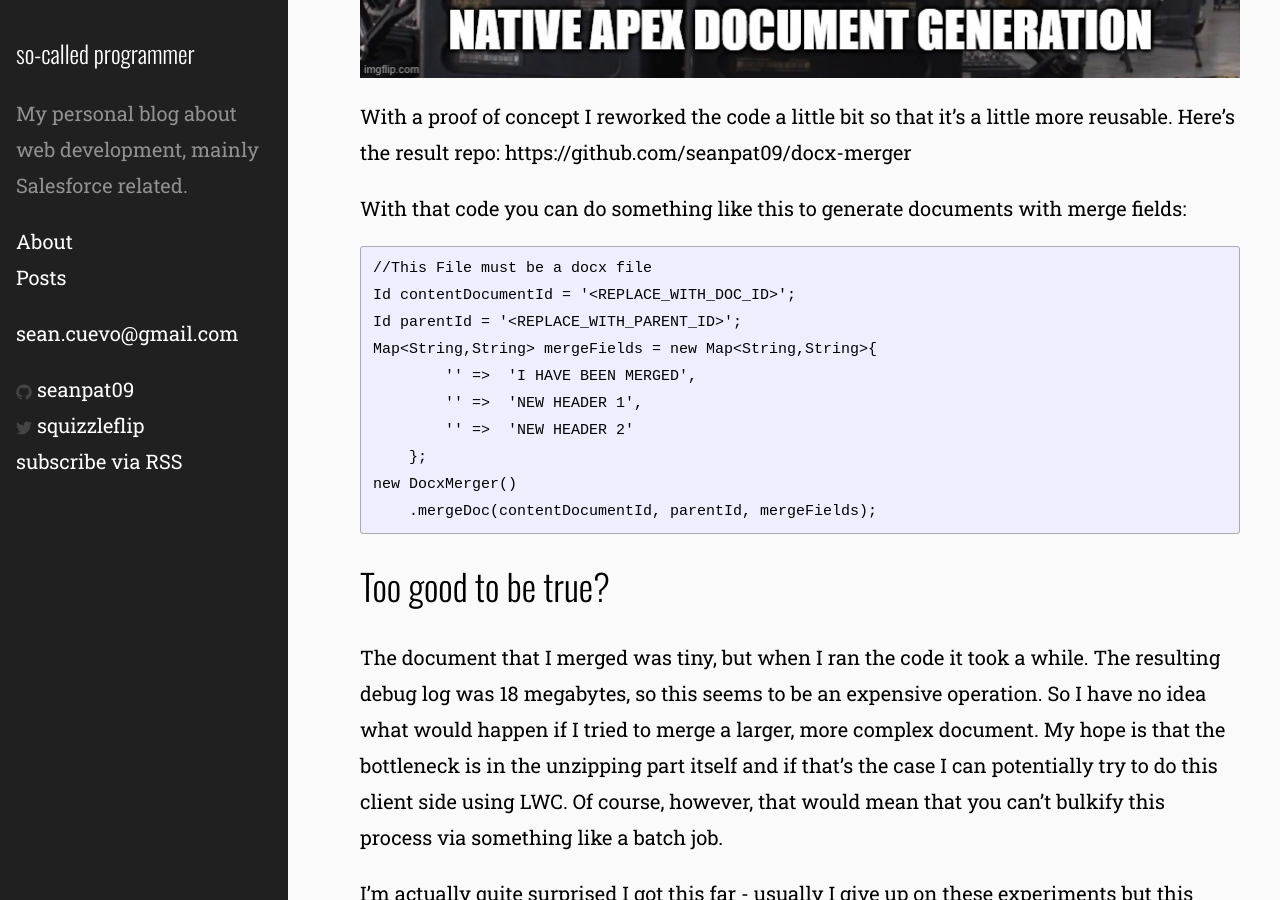
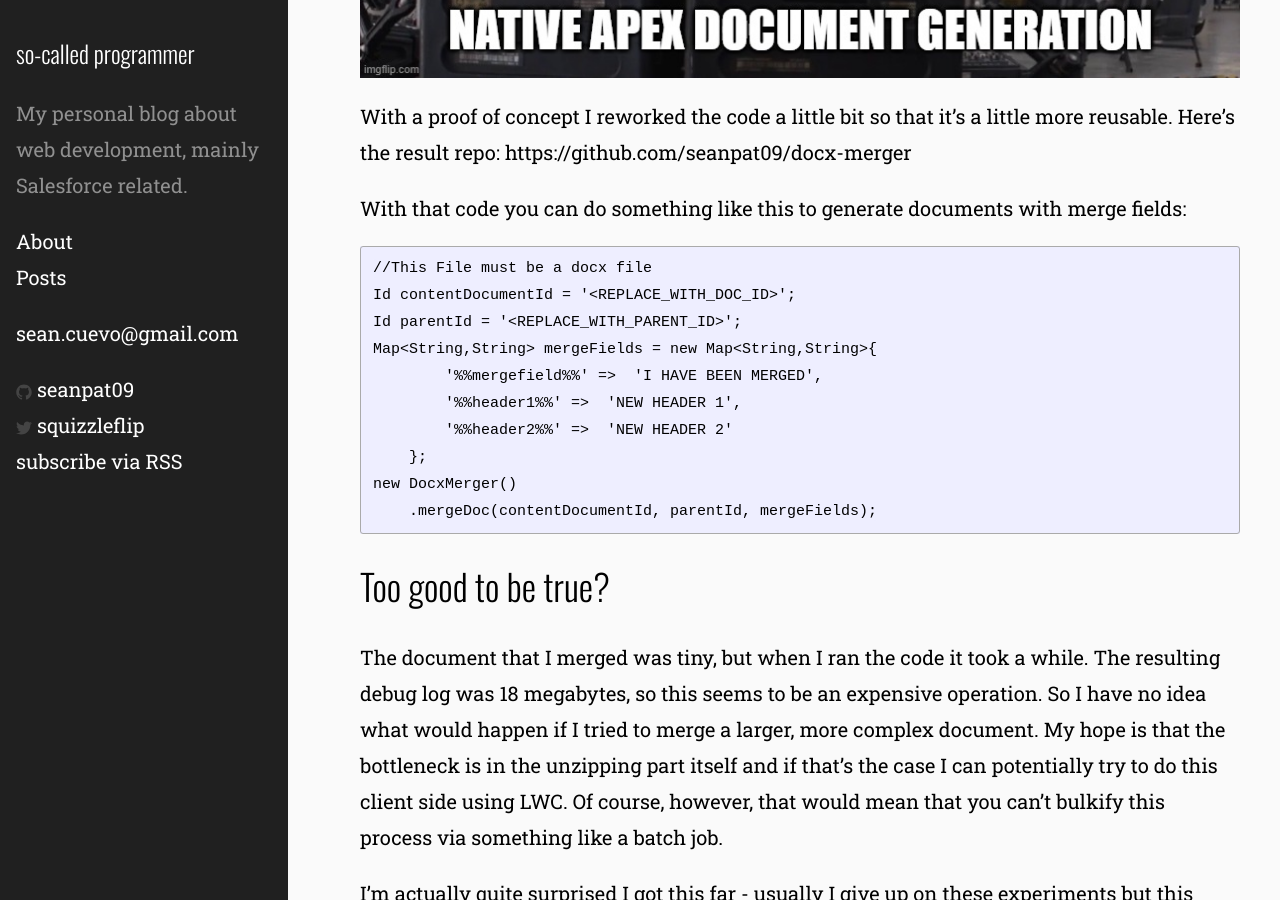
Before and after one commit to seanpat09/seanpat09.github.io, a Jekyll site: the page built from _posts/2021-06-22-merging-documents-in-apex.md, in a window 1280 px wide and 900 px high, scrolled down 4436 px. Built offline with Jekyll 4.4.1, drawn with Linux system fonts in a browser that asks for light colours.

Commit message:
fixing merge fields

```diff
--- a/_posts/2021-06-22-merging-documents-in-apex.md
+++ b/_posts/2021-06-22-merging-documents-in-apex.md
@@ -110,9 +110,9 @@
 Id contentDocumentId = '<REPLACE_WITH_DOC_ID>';
 Id parentId = '<REPLACE_WITH_PARENT_ID>';
 Map<String,String> mergeFields = new Map<String,String>{
-        '{{ mergefield }}' =>  'I HAVE BEEN MERGED',
-        '{{ header1 }}' =>  'NEW HEADER 1',
-        '{{ header2 }}' =>  'NEW HEADER 2'
+        '%%mergefield%%' =>  'I HAVE BEEN MERGED',
+        '%%header1%%' =>  'NEW HEADER 1',
+        '%%header2%%' =>  'NEW HEADER 2'
     };
 new DocxMerger()
     .mergeDoc(contentDocumentId, parentId, mergeFields);
```
